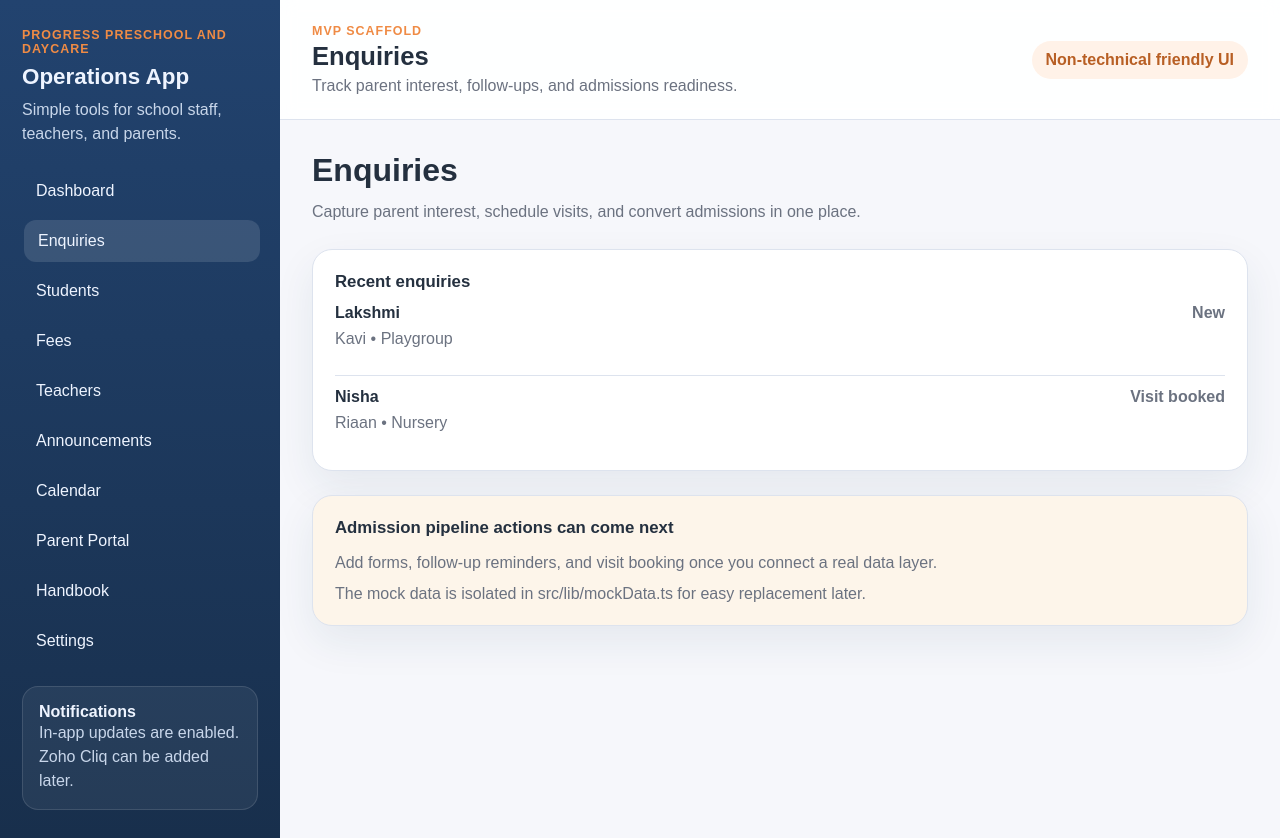
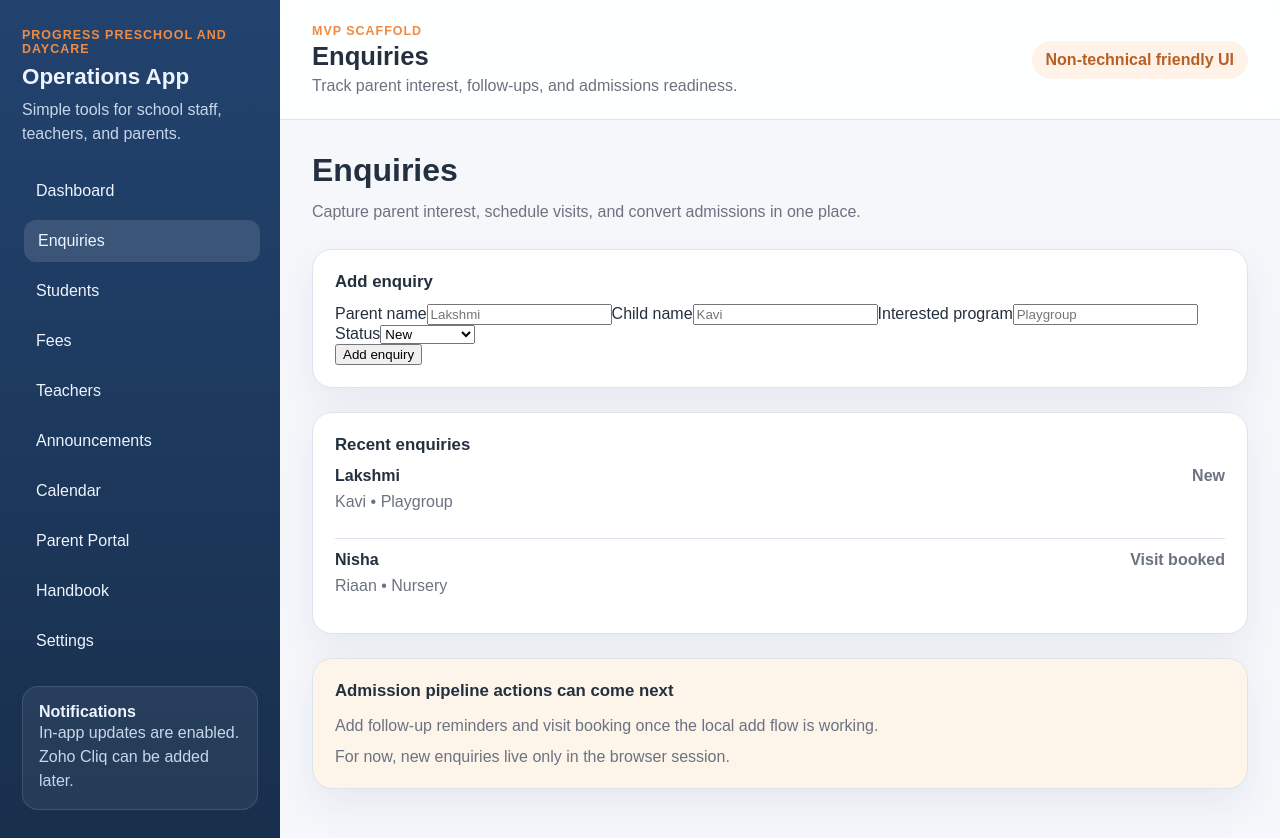
Before and after one commit to sharanya-ramachandran-1067/education, a Next.js app: page /enquiries in a window 1280 px wide. Built offline with nearby package versions, Linux system fonts and the light colour scheme.

Commit message:
Update page.tsx

```diff
--- a/src/app/enquiries/page.tsx
+++ b/src/app/enquiries/page.tsx
@@ -1,8 +1,51 @@
+"use client";
+
+import { useMemo, useState } from "react";
 import EmptyState from "@/components/EmptyState";
 import ModuleHeader from "@/components/ModuleHeader";
 import { recentEnquiries } from "@/lib/mockData";
+import type { Enquiry } from "@/lib/types";
+
+const initialForm = {
+  parentName: "",
+  childName: "",
+  interestedProgram: "",
+  status: "New" as Enquiry["status"],
+};
 
 export default function EnquiriesPage() {
+  const [enquiries, setEnquiries] = useState<Enquiry[]>(recentEnquiries);
+  const [form, setForm] = useState(initialForm);
+
+  const nextId = useMemo(() => {
+    const maxNumber = enquiries.reduce((max, enquiry) => {
+      const match = enquiry.id.match(/(\d+)$/);
+      const value = match ? Number(match[1]) : 0;
+      return Math.max(max, value);
+    }, 0);
+
+    return `ENQ-${String(maxNumber + 1).padStart(3, "0")}`;
+  }, [enquiries]);
+
+  function handleSubmit(event: React.FormEvent<HTMLFormElement>) {
+    event.preventDefault();
+
+    if (!form.parentName.trim() || !form.childName.trim() || !form.interestedProgram.trim()) {
+      return;
+    }
+
+    const newEnquiry: Enquiry = {
+      id: nextId,
+      parentName: form.parentName.trim(),
+      childName: form.childName.trim(),
+      interestedProgram: form.interestedProgram.trim(),
+      status: form.status,
+    };
+
+    setEnquiries((current) => [newEnquiry, ...current]);
+    setForm(initialForm);
+  }
+
   return (
     <div className="stack-lg">
       <ModuleHeader
@@ -11,9 +54,65 @@ export default function EnquiriesPage() {
       />
 
       <section className="card">
+        <h3>Add enquiry</h3>
+
+        <form onSubmit={handleSubmit} className="stack-md">
+          <div className="grid">
+            <label>
+              Parent name
+              <input
+                value={form.parentName}
+                onChange={(e) => setForm((current) => ({ ...current, parentName: e.target.value }))}
+                placeholder="Lakshmi"
+              />
+            </label>
+
+            <label>
+              Child name
+              <input
+                value={form.childName}
+                onChange={(e) => setForm((current) => ({ ...current, childName: e.target.value }))}
+                placeholder="Kavi"
+              />
+            </label>
+
+            <label>
+              Interested program
+              <input
+                value={form.interestedProgram}
+                onChange={(e) =>
+                  setForm((current) => ({ ...current, interestedProgram: e.target.value }))
+                }
+                placeholder="Playgroup"
+              />
+            </label>
+
+            <label>
+              Status
+              <select
+                value={form.status}
+                onChange={(e) =>
+                  setForm((current) => ({
+                    ...current,
+                    status: e.target.value as Enquiry["status"],
+                  }))
+                }
+              >
+                <option value="New">New</option>
+                <option value="Follow-up">Follow-up</option>
+                <option value="Visit booked">Visit booked</option>
+              </select>
+            </label>
+          </div>
+
+          <button type="submit">Add enquiry</button>
+        </form>
+      </section>
+
+      <section className="card">
         <h3>Recent enquiries</h3>
         <ul className="list">
-          {recentEnquiries.map((enquiry) => (
+          {enquiries.map((enquiry) => (
             <li key={enquiry.id} className="list-row">
               <div>
                 <strong>{enquiry.parentName}</strong>
@@ -29,8 +128,8 @@ export default function EnquiriesPage() {
 
       <EmptyState
         title="Admission pipeline actions can come next"
-        description="Add forms, follow-up reminders, and visit booking once you connect a real data layer."
-        hint="The mock data is isolated in src/lib/mockData.ts for easy replacement later."
+        description="Add follow-up reminders and visit booking once the local add flow is working."
+        hint="For now, new enquiries live only in the browser session."
       />
     </div>
   );
```
